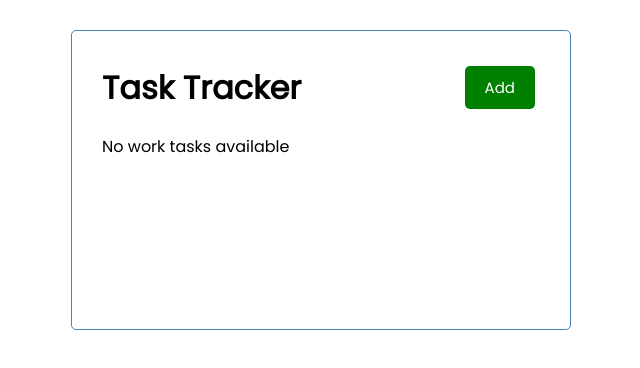
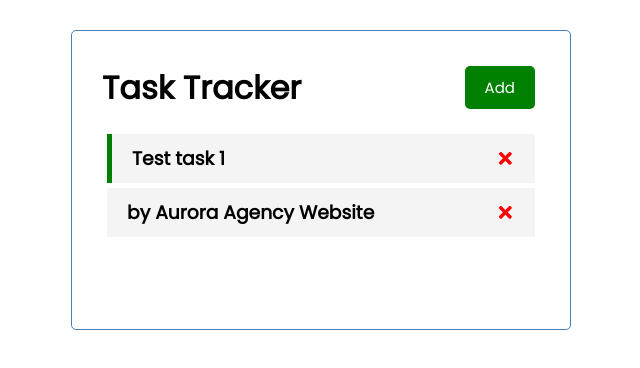
Before and after one commit to psinthorn/react-workingtask-tracker, a React (Create React App) app: page / in a window 1280 px wide. Shown: the top 368 px of the page, without its empty margins (319-959 px from the left). Built offline with nearby package versions, Linux system fonts and the light colour scheme; data requests are answered from the project's data file.

Commit message:
update task reminder on backend and update lastest reminder on frontend

```diff
--- a/db.json
+++ b/db.json
@@ -1,22 +1,16 @@
 {
   "tasks": [
     {
-      "id": 1,
-      "text": "Hello Text 1",
-      "date": "18 Apr 2021 11:30 AM",
-      "reminder": true
+      "text": "Test task 1",
+      "date": "20 FEB 2021",
+      "reminder": true,
+      "id": 1
     },
     {
-      "id": 2,
-      "text": "Hello Text 2",
-      "date": "18 Apr 2021 11:30 AM",
-      "reminder": true
-    },
-    {
-      "id": 3,
-      "text": "Hello Text 3",
-      "date": "18 Apr 2021 11:30 AM",
-      "reminder": false
+      "text": "by Aurora Agency Website  ",
+      "date": "22 MAR 2021",
+      "reminder": false,
+      "id": 2
     }
   ]
 }
--- a/src/App.js
+++ b/src/App.js
@@ -8,38 +8,83 @@ function App() {
   const [tasks, setTasks] = useState([])
 
   useEffect(() => {
-
-      fetchTasks()
+      const getTasks = async () => {
+        const tasks = await fetchTasks()
+        setTasks(tasks)
+      }
+      getTasks()
   }, [])
 
-  // Fetch taks
+  // Fetch all tasks
   const fetchTasks = async () => {
-    const res = await fetch('http://localhost:5000/tasks')
+    const res = await fetch(`http://localhost:5000/tasks`)
+    const data = await res.json()
+    return data
+  }
+
+  // Fetch task
+  const fetchTask = async (id) => {
+    const res = await fetch(`http://localhost:5000/tasks/${id}`)
     const data = await res.json()
     return data
   }
 
   // Add taks
-  const addTask = (task) => {
-    const id = Math.floor(Math.random() * 10000) + 1
-    console.log(id)
+  const addTask = async (task) => {
 
-    const newTask = { id, ...task }
+    const res = await fetch(`http://localhost:5000/tasks`, {
+      method: 'POST',
+      headers: {
+        'Content-type': 'application/json'
+      },
+      body: JSON.stringify(task)
+    })
+
+    const newTask = await res.json()
+
     setTasks([...tasks, newTask])
 
-  }
+    // const id = Math.floor(Math.random() * 10000) + 1
+    // console.log(id)
 
-  // Toggle Reminder
-  const toggleReminder = (id) => {
-    console.log(id)
-    setTasks(tasks.map((task) => task.id === id ? {...task, reminder: !task.reminder} : task))
+    // const newTask = { id, ...task }
+    // setTasks([...tasks, newTask])
 
   }
 
   // Delete task
-  const deleteTask = (id) => {
+  const deleteTask =  async (id) => {
+    await fetch(`http://localhost:5000/tasks/${id}`, {
+      method: 'DELETE'
+    })
+
     setTasks(tasks.filter((task) => task.id !== id))
   }
+
+  // Toggle Reminder
+  const toggleReminder = async (id) => {
+
+    const taskById = await fetchTask(id)
+
+    const updateTask = {...taskById, reminder: !taskById.reminder}
+
+    const res = await fetch(`http://localhost:5000/tasks/${id}`, {
+      method: 'PUT',
+      headers: {
+        'Content-type': 'application/json'
+      },
+      body: JSON.stringify(updateTask)
+    })
+
+    // ค่าที่รับกลับหลังจากอัพเดทที่ serverแล้ว
+    const data = await res.json()
+
+    // settasks on frontend the use latest data from server
+    // อัพเดทค่า task ที่ frontend  ให้ตรงกับข้อมูลล่าสุดที่รับมาจาก server
+    setTasks(tasks.map((task) => task.id === id ? {...task, reminder: data.reminder} : task))
+
+  }
+
 
 
   return (
--- a/src/components/Tasks.js
+++ b/src/components/Tasks.js
@@ -5,8 +5,8 @@ import Task from "./Task"
 const Tasks = ({ tasks, onDelete, onToggle }) => {
 	return (
 		<div>
-		{tasks.map((task) => (
-			<Task key={task.id} task={task} onDelete={onDelete} onToggle={onToggle} />
+		{tasks.map((task, index) => (
+			<Task key={index} task={task} onDelete={onDelete} onToggle={onToggle} />
 		))}
 		</div>
 	)
```
